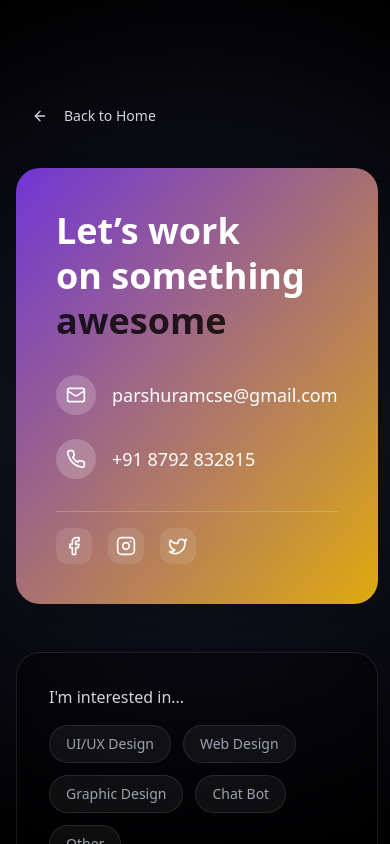
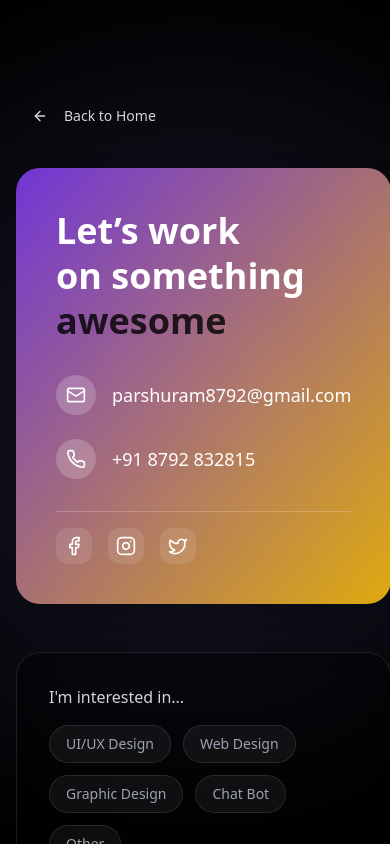
Before and after one commit to parshuram-prajapati/Parshuram-portfolio, a React (Vite) app: page /hire-me in a window 390 px wide. Shown: the top 844 px of the page. Built offline with nearby package versions, Linux system fonts and the light colour scheme; the HTML template or start-up script is replaced by a standard one.

Commit message:
Update header responsiveness

```diff
--- a/src/pages/HireMe.tsx
+++ b/src/pages/HireMe.tsx
@@ -110,7 +110,7 @@ const HireMe = () => {
                   href="mailto:parshuramcse@gmail.com"
                   className="hover:underline text-lg font-medium"
                 >
-                  parshuramcse@gmail.com
+                  parshuram8792@gmail.com
                 </a>
               </div>
 
```
